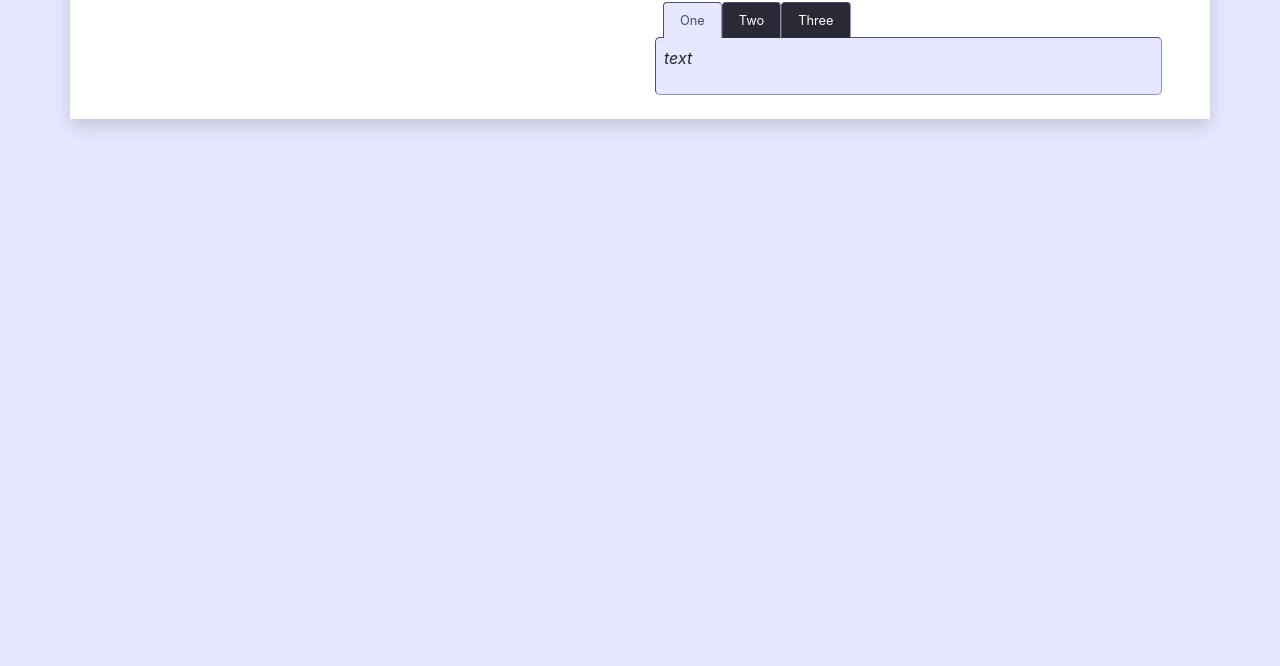
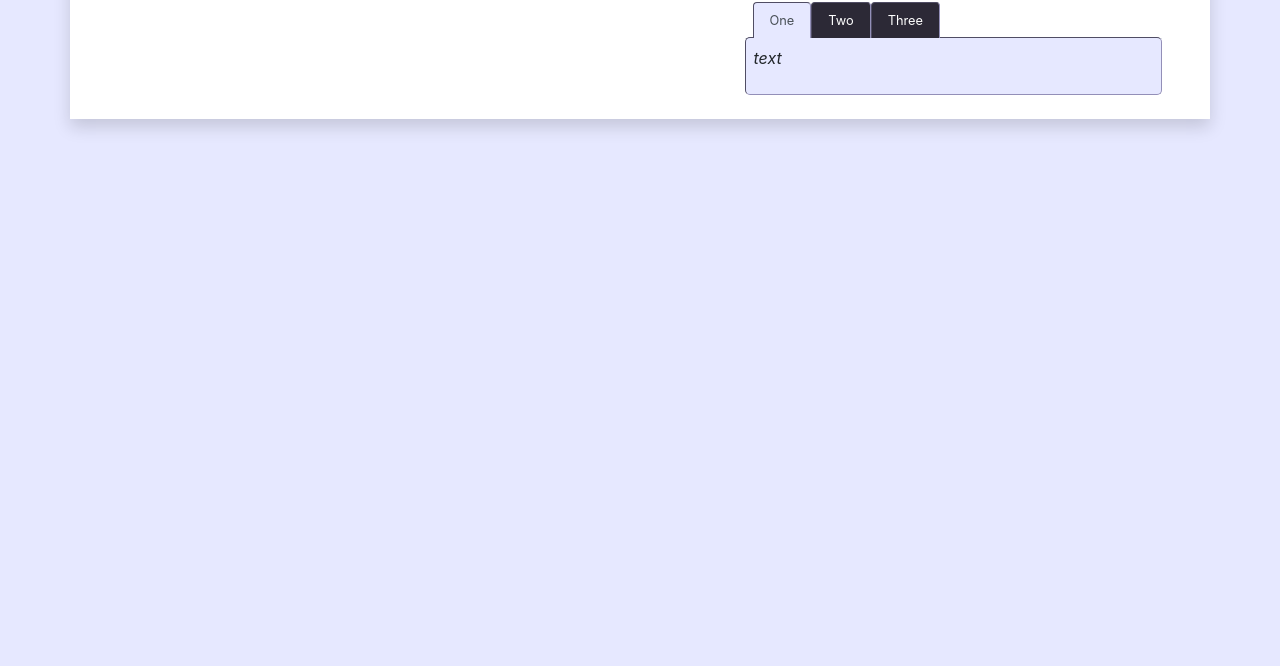
Before and after one commit to LarsonAR/creative1, a plain HTML site: page index.html in a window 1280 px wide. Shown: the part 134-800 px from the top of the page. Drawn offline with nearby package versions, Linux system fonts and the light colour scheme.

Commit message:
modified body layout

```diff
--- a/index.html
+++ b/index.html
@@ -34,17 +34,17 @@
     </div>
 </nav>
 
-<section class="container px-5 pt-2 pb-4 page shadow">
+<section class="container-lg px-5 pt-2 pb-4 page shadow">
     <div class="row title">
         <h1>Title</h1>
     </div>
 
     <div class="row">
-        <div class="col-md-6 bodytext">
+        <div class="col-md-7 bodytext">
 
         </div>
 
-        <div class="col-md-6">
+        <div class="col-md-5">
             <nav>
                 <div class="nav nav-tabs mx-auto px-2" id="nav-tab" role="tablist">
                     <a class="nav-link active text-truncate" data-toggle="tab" href="#menu1" role="tab">One</a>
```
Also changed, not shown: pages/mareinia.html (+3 -3 lines), pages/orpheon.html (+3 -3 lines), pages/terra.html (+3 -3 lines), pages/venoa.html (+3 -3 lines).
